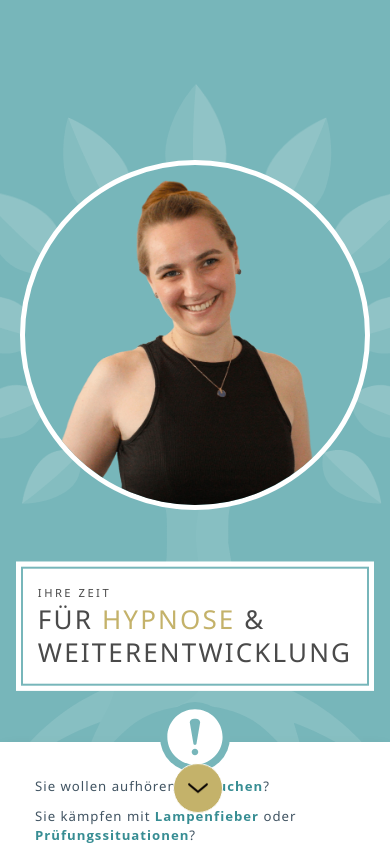
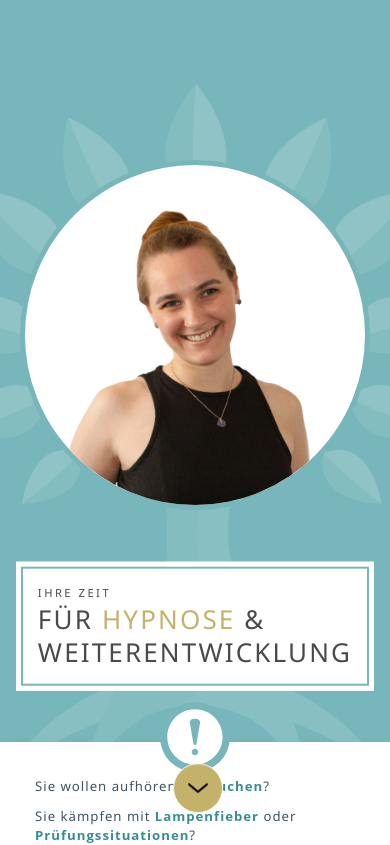
Before and after one commit to lauhard/lisamarieloof, a SvelteKit app: page / in a window 390 px wide. Shown: the top 845 px of the page. Built offline with nearby package versions, Linux system fonts and the light colour scheme.

Commit message:
mainpage responsive

```diff
--- a/src/routes/+page.svelte
+++ b/src/routes/+page.svelte
@@ -373,8 +373,8 @@
         height: var(--grid-height);
         width: var(--grid-width);
 
-        grid-gap: var(--grid-gap,0px);
-        grid-row-gap: var(--grid-row-gap,0px);
+        grid-gap: var(--grid-gap, 0px);
+        grid-row-gap: var(--grid-row-gap, 0px);
         grid-template-columns: var(--grid-columns-desktop);
         grid-template-rows: var(--grid-rows-desktop);
 
@@ -402,7 +402,7 @@
         flex-direction: column;
         justify-content: space-around;
         width: 60vw;
-        order:1;
+        order: 1;
 
         //    background-color: blueviolet;
     }
@@ -410,7 +410,7 @@
         display: flex;
         height: calc(100vh - 111px);
         width: 40vw;
-        order:2;
+        order: 2;
         //    background-color: gold;
     }
     .cell:nth-of-type(3) {
@@ -671,7 +671,7 @@
     }
 
     @media screen and (max-width: 1200px) {
-        .background-svg-banner{
+        .background-svg-banner {
             bottom: 0px;
             height: 100dvh;
             height: 100%;
@@ -684,11 +684,12 @@
                 top: 10%;
                 left: 50%;
                 transform: translateX(-50%);
-                :global(.background-svg){
+                :global(.background-svg) {
                     height: 960px !important;
                 }
-
             }
+        }
+        .section {
         }
         .grid {
             grid-row-gap: 0px;
@@ -696,11 +697,12 @@
             .cell:nth-of-type(2) {
                 grid-column: auto / span 4;
                 width: 100vw;
-
             }
             .cell:nth-of-type(1) {
                 height: 700px;
-                order:2;
+                order: 2;
+                .information-wrapper {
+                }
                 // background-color: rebeccapurple;
             }
             .cell:nth-of-type(2) {
@@ -708,7 +710,7 @@
                 height: 500px;
                 margin-top: 90px;
                 min-height: 200px;
-                order:1;
+                order: 1;
                 width: 100vw;
                 width: 100dvw;
                 // background-color: red;
@@ -716,14 +718,13 @@
 
                 .profile-image-wrapper {
                     position: relative;
-
                     bottom: 0;
                     left: 0;
-                    height:450px;
+                    height: 450px;
                     max-height: 450px;
                     width: 450px;
                     max-width: 450px;
-                    background-color: rgb(255, 255, 255) ;
+                    background-color: rgb(255, 255, 255);
                     border: 5px solid var(--primary);
                     border-radius: 50%;
                     display: flex;
@@ -732,14 +733,17 @@
                     img {
                         justify-self: center;
                         position: relative;
-                        width: 90%;
+                        width: 100%;
                         max-width: 600px;
+                        object-position: 0px 5px;
                     }
                 }
             }
 
-            .cell-greeter{
+            .cell-greeter {
                 // background: red;
+                padding: 0 20px;
+                margin-top: -80px;
             }
 
             .subgrid-praxis {
@@ -755,7 +759,7 @@
                     grid-column-end: 4;
                     height: 100%;
                     max-width: 800px;
-                    max-height:400px;
+                    max-height: 400px;
                     width: 100%;
                     overflow: hidden;
                     img {
@@ -765,16 +769,20 @@
                         // object-position: 0px -50px;
                     }
                 }
-                .contact, .map{
-                    max-width:760px;
+                .contact,
+                .map {
+                    max-width: 760px;
                     width: 100%;
                 }
+            }
+            .faq-wrapper {
+                padding: 0 20px;
             }
         }
     }
 
     @media screen and (max-width: 992px) {
-        .background-svg-banner{
+        .background-svg-banner {
             bottom: 0px;
             height: 100dvh;
             height: 100%;
@@ -787,10 +795,9 @@
                 top: 10%;
                 left: 50%;
                 transform: translateX(-50%);
-                :global(.background-svg){
+                :global(.background-svg) {
                     height: 700px !important;
                 }
-
             }
         }
         .grid {
@@ -801,33 +808,26 @@
                 margin-top: 5rem;
                 margin-top: 60px;
                 min-height: 200px;
-                order:1;
+                order: 1;
                 width: 100dvw;
                 justify-content: center;
                 .profile-image-wrapper {
                     position: relative;
                     bottom: 0;
                     left: 0;
-                    height:350px;
+                    height: 350px;
                     max-height: 350px;
                     width: 350px;
                     max-width: 350px;
-                    background-color: white ;
                     border: 5px solid var(--primary);
                     border-radius: 50%;
-                    img {
-                        position: relative;
-                        width: 100%;
-                        max-width: 600px;
-                    }
                 }
             }
-
         }
     }
 
     @media screen and (max-width: 576px) {
-        .background-svg-banner{
+        .background-svg-banner {
             bottom: 0px;
             height: 100dvh;
             height: 100%;
@@ -843,10 +843,9 @@
                 top: 10%;
                 left: 50%;
                 transform: translateX(-50%);
-                :global(.background-svg){
+                :global(.background-svg) {
                     width: 700px !important;
                 }
-
             }
         }
         .grid {
@@ -857,25 +856,29 @@
                 margin-top: 5rem;
                 margin-top: 60px;
                 min-height: 200px;
-                order:1;
+                order: 1;
                 width: 100dvw;
                 justify-content: center;
                 .profile-image-wrapper {
                     position: relative;
                     bottom: 0;
                     left: 0;
-                    height:350px;
+                    height: 350px;
                     max-height: 350px;
                     width: 350px;
                     max-width: 350px;
                     // background-color: rgb(184, 212, 6) ;
-                    background-color: var(--primary) ;
-                    border: 5px solid white;
+                    border: 5px solid var(--primary);
                     border-radius: 50%;
-                    img {
-                        position: relative;
-                        width: 100%;
-                        max-width: 600px;
+                }
+            }
+            .subgrid-praxis {
+                .contact{
+                    .contact-buttons{
+                        display: flex;
+                        flex-direction: column;
+                        justify-content: center;
+                        align-items: center;
                     }
                 }
             }
@@ -883,7 +886,7 @@
     }
 
     @media screen and (max-width: 380px) {
-        .background-svg-banner{
+        .background-svg-banner {
             bottom: 0px;
             height: 100dvh;
             height: 100%;
@@ -893,10 +896,10 @@
             .svg-wrapper {
                 height: 100px !important;
                 position: absolute;
-                top:0%;
+                top: 0%;
                 left: 50%;
                 transform: translateX(-50%);
-                :global(.background-svg){
+                :global(.background-svg) {
                     width: 380px !important;
                 }
             }
@@ -908,44 +911,38 @@
                 margin-top: 60px;
                 // margin-top: 5rem;
                 min-height: 200px;
-                order:1;
+                order: 1;
                 width: 100dvw;
                 justify-content: center;
                 .profile-image-wrapper {
                     position: relative;
                     bottom: 0;
                     left: 0;
-                    height:250px;
+                    height: 250px;
                     max-height: 250px;
                     width: 250px;
                     max-width: 250px;
-                    background-color: rgb(131, 16, 16) ;
+                    // background-color: rgb(131, 16, 16) ;
                     border: 5px solid var(--primary);
                     border-radius: 50%;
-                    img {
-                        position: relative;
-                        width: 100%;
-                        max-width: 600px;
-                    }
                 }
             }
         }
     }
     @media screen and (max-width: 360px) and (min-width: 300px) {
-        .background-svg-banner{
+        .background-svg-banner {
             bottom: 0px;
             height: 100dvh;
             max-height: 100dvh;
             .svg-wrapper {
                 height: 100px !important;
                 position: absolute;
-                top:0%;
+                top: 0%;
                 left: 50%;
                 transform: translateX(-50%);
-                :global(.background-svg){
+                :global(.background-svg) {
                     width: 380px !important;
                 }
-
             }
         }
         .grid {
@@ -955,25 +952,20 @@
                 margin-top: 60px;
                 // margin-top: 5rem;
                 min-height: 200px;
-                order:1;
+                order: 1;
                 width: 100dvw;
                 justify-content: center;
                 .profile-image-wrapper {
                     position: relative;
                     bottom: 0;
                     left: 0;
-                    height:250px;
+                    height: 250px;
                     max-height: 250px;
                     width: 250px;
                     max-width: 250px;
-                    background-color: rgb(16, 131, 43) ;
+                    // background-color: rgb(16, 131, 43) ;
                     border: 5px solid var(--primary);
                     border-radius: 50%;
-                    img {
-                        position: relative;
-                        width: 100%;
-                        max-width: 600px;
-                    }
                 }
             }
         }
```
